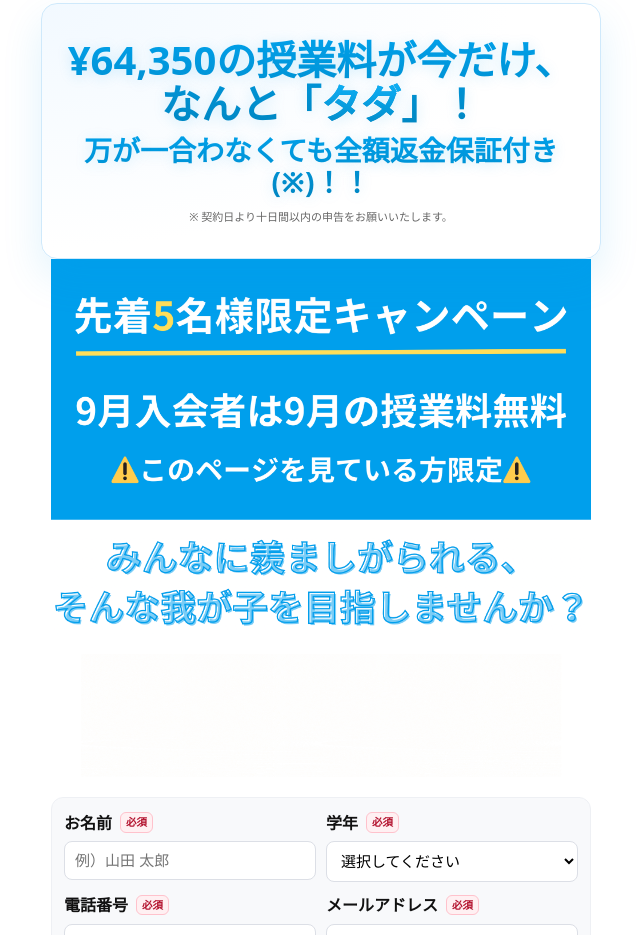
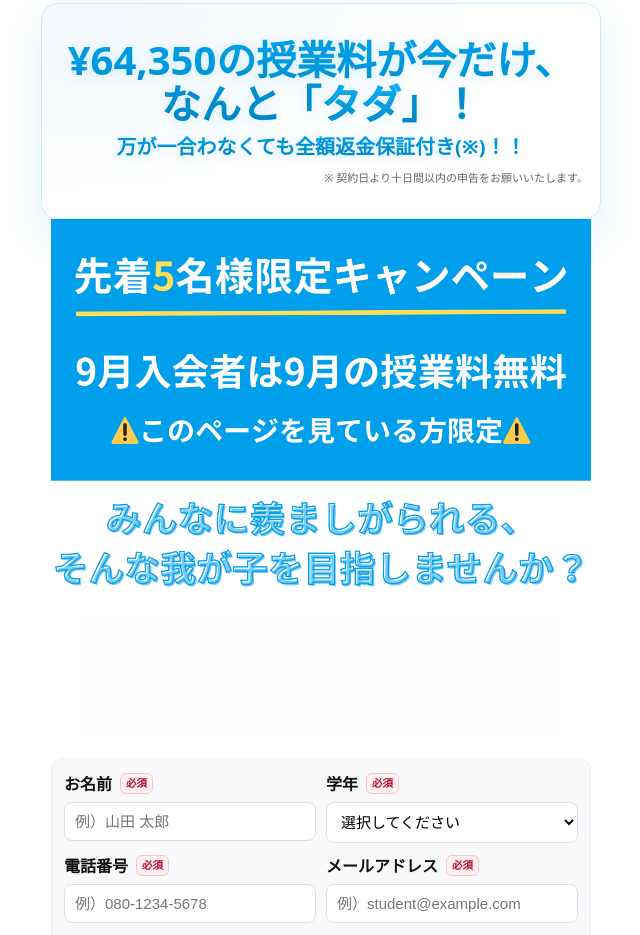
Before and after one commit to ryota-genronkai/genronkai-lp001, a website: page bayeight/lp20250826/index.html in a window 1280 px wide. Shown: the part 3776-4711 px from the top of the page, without its empty margins (319-959 px from the left). Drawn offline with Linux system fonts and the light colour scheme.

Commit message:
Add form submission API to connect Sheets & Slack

```diff
--- a/bayeight/lp20250826/style.css
+++ b/bayeight/lp20250826/style.css
@@ -1043,3 +1043,16 @@ header.block{
           background-clip: text;
   color: transparent;
 }
+
+/* === PROMO 微調整 === */
+/* 2行目「万が一〜返金保証付き(※)！！」は少し小さめに */
+.promo-big + .promo-big{
+  font-size: clamp(16px, 3.6vw, 20px) !important; /* 以前より控えめ */
+  line-height: 1.18;
+}
+
+/* 注記「※ 契約日より十日間以内…」は右揃えに */
+.promo-small{
+  text-align: right !important;
+  margin-top: 10px; /* 既存値のままでもOK、好みで調整 */
+}
```
